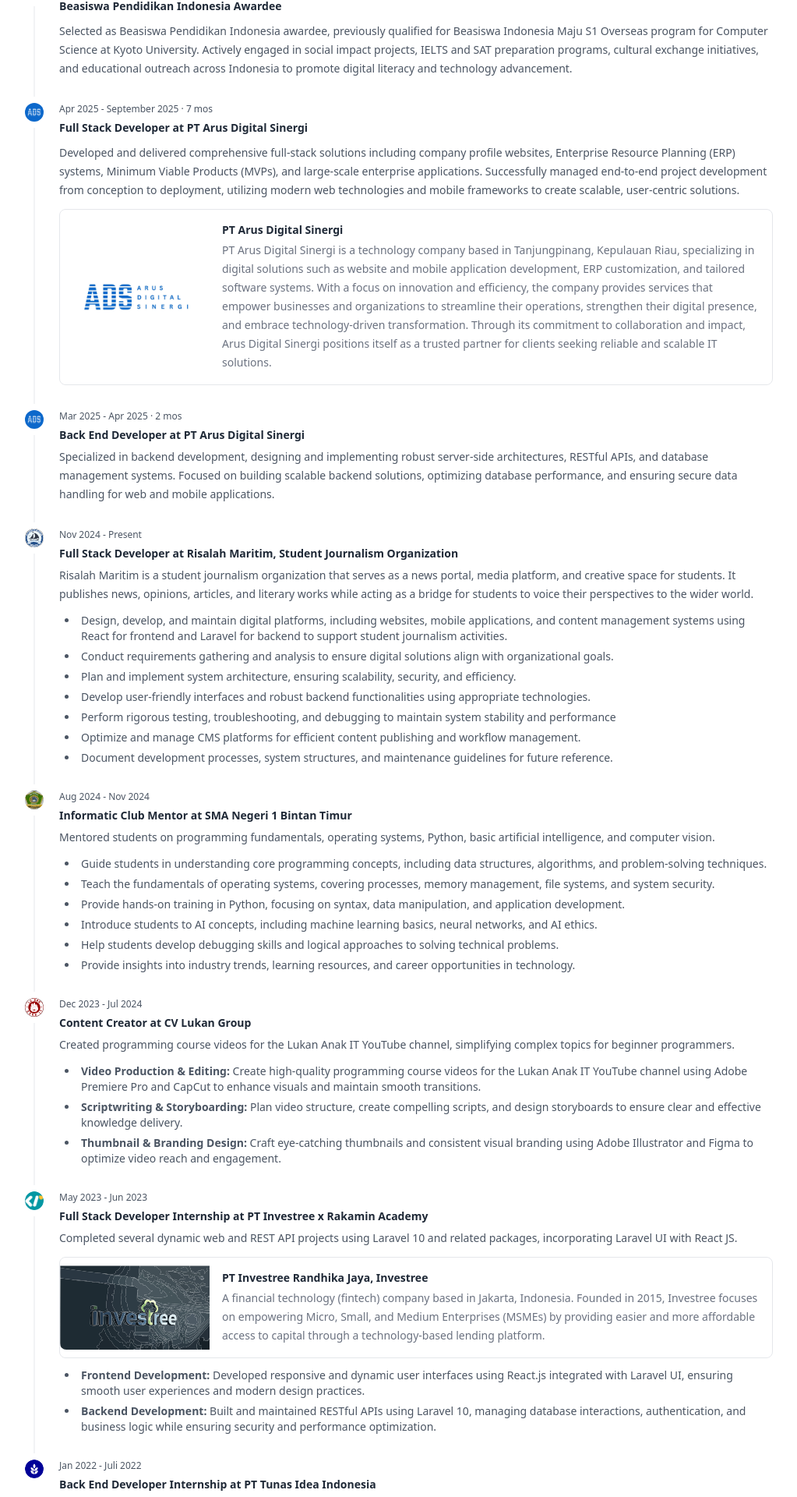
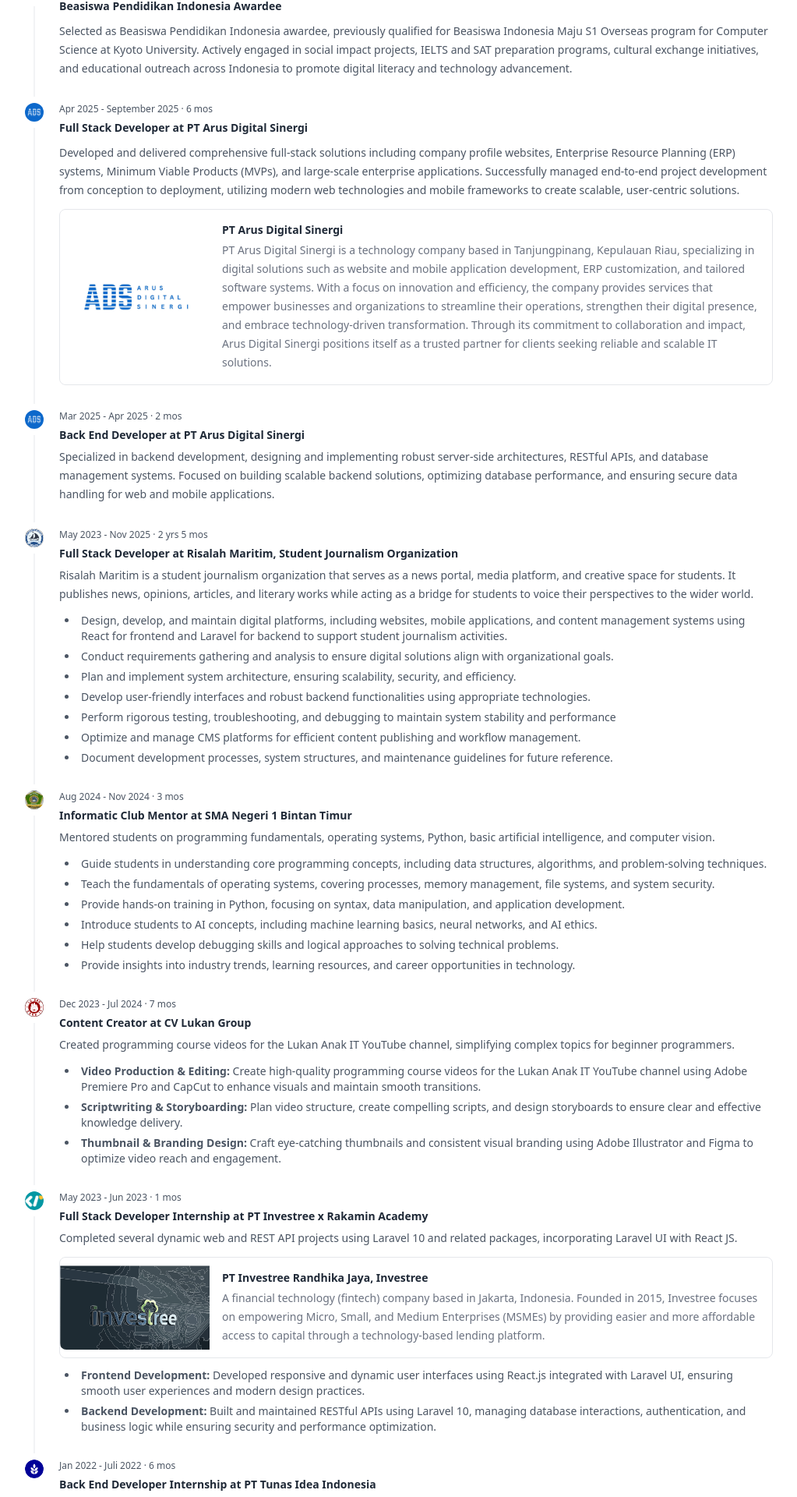
Before and after one commit to aidilbaihaqi/ngobarengaidil, a Next.js app: page /about in a window 1280 px wide. Shown: the part 814-2734 px from the top of the page at 78% size, without its empty margins (128-1151 px from the left). Built offline with nearby package versions, Linux system fonts and the light colour scheme.

Commit message:
update about page

```diff
--- a/app/about/page.tsx
+++ b/app/about/page.tsx
@@ -35,7 +35,7 @@
               <div className="grow text-left">
                 <TypewriterEffectSmoothDemo />
                 <p className="leading-6 text-sm text-gray-600 dark:text-neutral-400 text-left">
-                  Software Engineer | Content Creator | IT Mentor | AI Enthusiast
+                  Software Engineer | Content Creator | IT Mentor | AI and Machine Learning Enthusiast focused on Bioinformatics
                 </p>
               </div>
             </div>
@@ -306,7 +306,7 @@
                   {/* Right Content */}
                   <div className="grow pb-8 group-last:pb-0 text-left">
                     <h3 className="mb-1 text-xs text-gray-600 dark:text-neutral-400 text-left">
-                      Apr 2025 - September 2025 · 7 mos
+                      Apr 2025 - September 2025 · 6 mos
                     </h3>
 
                     <p className="leading-6 font-semibold text-sm text-gray-800 dark:text-neutral-200 text-left">
@@ -404,7 +404,7 @@
                   {/* Right Content */}
                   <div className="grow pb-8 group-last:pb-0 text-left">
                     <h3 className="mb-1 text-xs text-gray-600 dark:text-neutral-400 text-left">
-                      Nov 2024 - Present
+                      May 2023 - Nov 2025 · 2 yrs 5 mos
                     </h3>
 
                     <p className="leading-6 font-semibold text-sm text-gray-800 dark:text-neutral-200 text-left">
@@ -462,7 +462,7 @@
                   {/* Right Content */}
                   <div className="grow pb-8 group-last:pb-0 text-left">
                     <h3 className="mb-1 text-xs text-gray-600 dark:text-neutral-400 text-left">
-                      Aug 2024 - Nov 2024
+                      Aug 2024 - Nov 2024 · 3 mos
                     </h3>
 
                     <p className="leading-6 font-semibold text-sm text-gray-800 dark:text-neutral-200 text-left">
@@ -518,7 +518,7 @@
                   {/* Right Content */}
                   <div className="grow pb-8 group-last:pb-0 text-left">
                     <h3 className="mb-1 text-xs text-gray-600 dark:text-neutral-400 text-left">
-                      Dec 2023 - Jul 2024
+                      Dec 2023 - Jul 2024 · 7 mos
                     </h3>
 
                     <p className="leading-6 font-semibold text-sm text-gray-800 dark:text-neutral-200 text-left">
@@ -565,7 +565,7 @@
                   {/* Right Content */}
                   <div className="grow pb-8 group-last:pb-0 text-left">
                     <h3 className="mb-1 text-xs text-gray-600 dark:text-neutral-400 text-left">
-                      May 2023 - Jun 2023
+                      May 2023 - Jun 2023 · 1 mos
                     </h3>
 
                     <p className="leading-6 font-semibold text-sm text-gray-800 dark:text-neutral-200 text-left">
@@ -638,7 +638,7 @@
                   {/* Right Content */}
                   <div className="grow pb-8 group-last:pb-0 text-left">
                     <h3 className="mb-1 text-xs text-gray-600 dark:text-neutral-400 text-left">
-                      Jan 2022 - Juli 2022
+                      Jan 2022 - Juli 2022 · 6 mos
                     </h3>
 
                     <p className="leading-6 font-semibold text-sm text-gray-800 dark:text-neutral-200 text-left">
```
